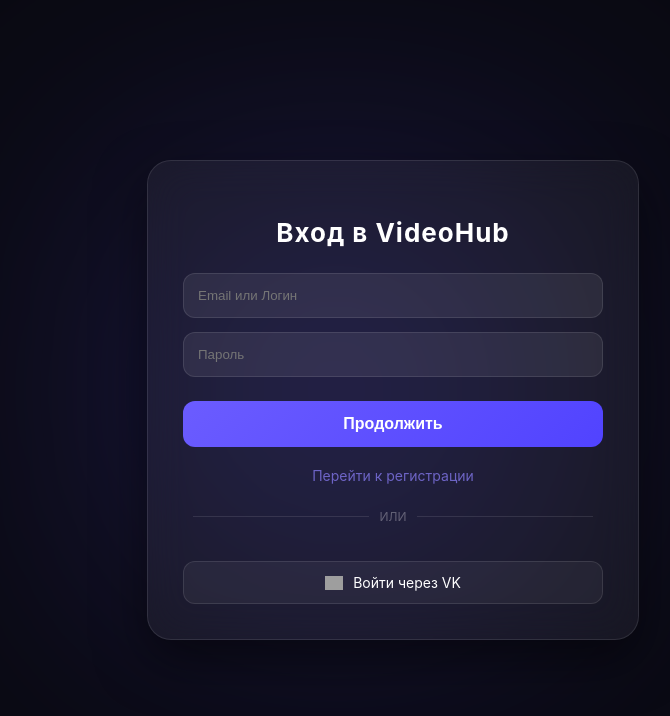
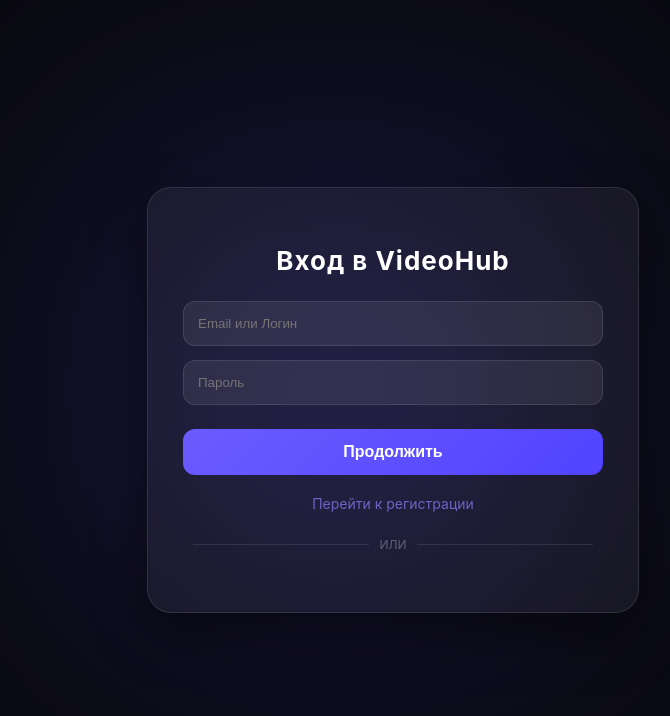
Before and after one commit to MrGarder/VideoHub, a website: page auth.html in a window 1280 px wide. Shown: the whole page, without its empty margins (247-917 px from the left). Drawn offline with Linux system fonts and the light colour scheme; grey boxes are pictures that could not be loaded.

Commit message:
Update auth.html

```diff
--- a/auth.html
+++ b/auth.html
@@ -123,33 +123,15 @@
     .social-block {
       display: flex;
       flex-direction: column;
+      align-items: center;
       gap: 12px;
     }
 
     #googleBtn {
+        width: 100%;
         display: flex;
         justify-content: center;
-        width: 100%;
     }
-
-    .social-btn {
-      width: 100%;
-      padding: 12px;
-      border-radius: 12px;
-      background: rgba(255,255,255,0.05);
-      border: 1px solid rgba(255,255,255,0.1);
-      cursor: pointer;
-      transition: 0.3s;
-      display: flex;
-      align-items: center;
-      justify-content: center;
-      gap: 10px;
-      color: #fff;
-      box-sizing: border-box;
-      font-size: 14px;
-    }
-    .social-btn:hover { background: rgba(255,255,255,0.12); }
-    .social-btn img { width: 18px; }
   </style>
 </head>
 <body>
@@ -174,17 +156,11 @@
 
   <div class="social-block">
     <div id="googleBtn"></div>
-    <div class="social-btn">
-        <img src="https://upload.wikimedia.org/wikipedia/commons/f/f3/VK_Compact_Logo_%282021-present%29.svg">
-        Войти через VK
-    </div>
   </div>
 </div>
 
 <script>
   let mode = "login";
-
-  // ИСПРАВЛЕНО: Теперь адрес всегда ведет на твой актуальный сервер Render
   const API_URL = "https://videohub-c48i.onrender.com";
 
   window.onload = function () {
```
